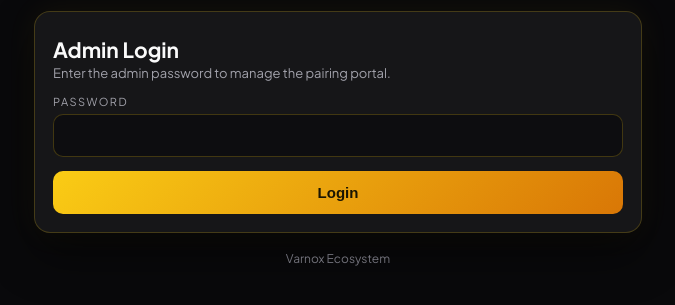
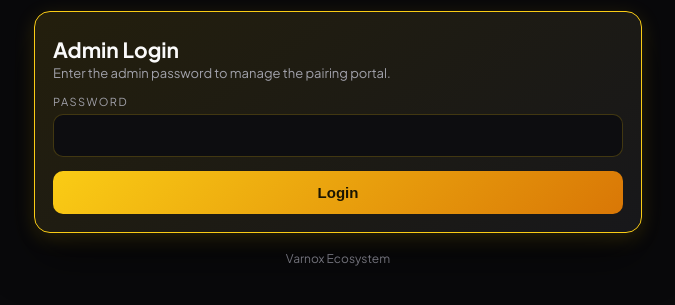
Before and after one commit to blacklorddev15/varnox-x-ultra-pair, a website: page admin.html in a window 1280 px wide. Shown: the part 57-362 px from the top of the page, without its empty margins (302-977 px from the left). Drawn offline with Linux system fonts and the light colour scheme.

Commit message:
Card: adopt the parent site's golden card exactly (solid gold border + gold glow)
blacklord.tech's featured card uses border-color:#facc15 with
box-shadow 0 5px 20px rgba(250,204,21,.15); the Varnox card had only a 20% gold
border. Now: solid gold border, gold glow, warm gold-tinted gradient fill, and
softer gold hairlines on the inner tiles. Still one card, no markup added.

```diff
--- a/style.css
+++ b/style.css
@@ -28,13 +28,19 @@ body {
   padding: 7px 11px; border-radius: 9px; font-size: 15px; cursor: pointer; text-decoration: none;
 }
 .icon-btn:hover { background: #1e1e24; }
+/* Card matches the golden card on the parent site (blacklord.tech):
+   solid gold border + gold glow, with a warm gold-tinted fill. */
 .card {
-  background: var(--card); border: 1px solid rgba(250, 204, 21, 0.2); border-radius: 16px;
-  padding: 18px; margin-bottom: 14px;
-  box-shadow: 0 22px 48px rgba(0, 0, 0, 0.48), 0 0 32px rgba(250, 204, 21, 0.06);
+  background: linear-gradient(145deg, rgba(61, 52, 14, 0.5), rgba(24, 24, 27, 0.96));
+  border: 1px solid #facc15;
+  border-radius: 16px;
+  padding: 18px;
+  margin-bottom: 14px;
+  box-shadow: 0 5px 20px rgba(250, 204, 21, 0.15), 0 22px 48px rgba(0, 0, 0, 0.5);
 }
 .banner-img { width: 100%; border-radius: 12px; margin-bottom: 4px; display: block; }
 h1 { font-size: 21px; margin: 6px 0 2px; }
+h1 span { color: var(--gold); }
 .sub { color: var(--text-dim); font-size: 13px; margin-bottom: 14px; }
 .pill {
   display: inline-block; font-size: 10px; letter-spacing: 2px; padding: 4px 10px;
@@ -73,7 +79,9 @@ input:focus { border-color: var(--gold); box-shadow: 0 0 0 3px rgba(250, 204, 21
 }
 .copy-btn { background: var(--field); border: 1px solid rgba(250,204,21,.35); color: var(--gold); padding: 9px 18px; border-radius: 9px; cursor: pointer; font-size: 13px; }
 .grid2 { display: grid; grid-template-columns: 1fr 1fr; gap: 10px; }
-.stat-card { background: var(--field); border: 1px solid rgba(250,204,21,.18); border-radius: 12px; padding: 12px; text-align: center; }
+/* Inner tiles keep the softer gold hairline (like the parent site's .card-icon
+   chips) so the single card holds one strong gold edge. */
+.stat-card { background: rgba(250, 204, 21, 0.05); border: 1px solid rgba(250, 204, 21, 0.35); border-radius: 12px; padding: 12px; text-align: center; }
 .stat-card .n { font-size: 20px; font-weight: 800; color: var(--gold); }
 .stat-card .l { font-size: 10px; letter-spacing: 1px; color: var(--text-dim); margin-top: 2px; }
 .hidden { display: none; }
```
